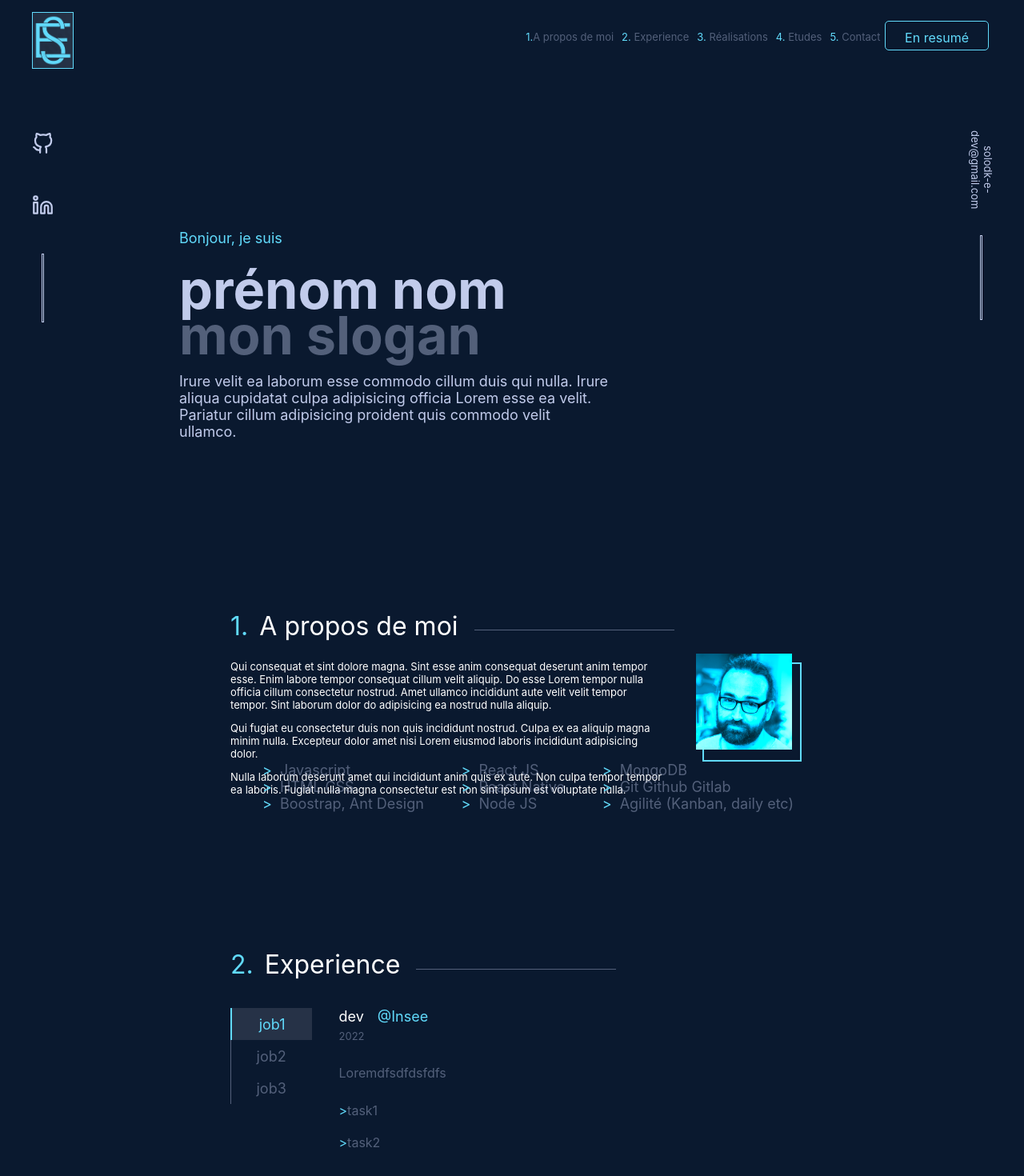
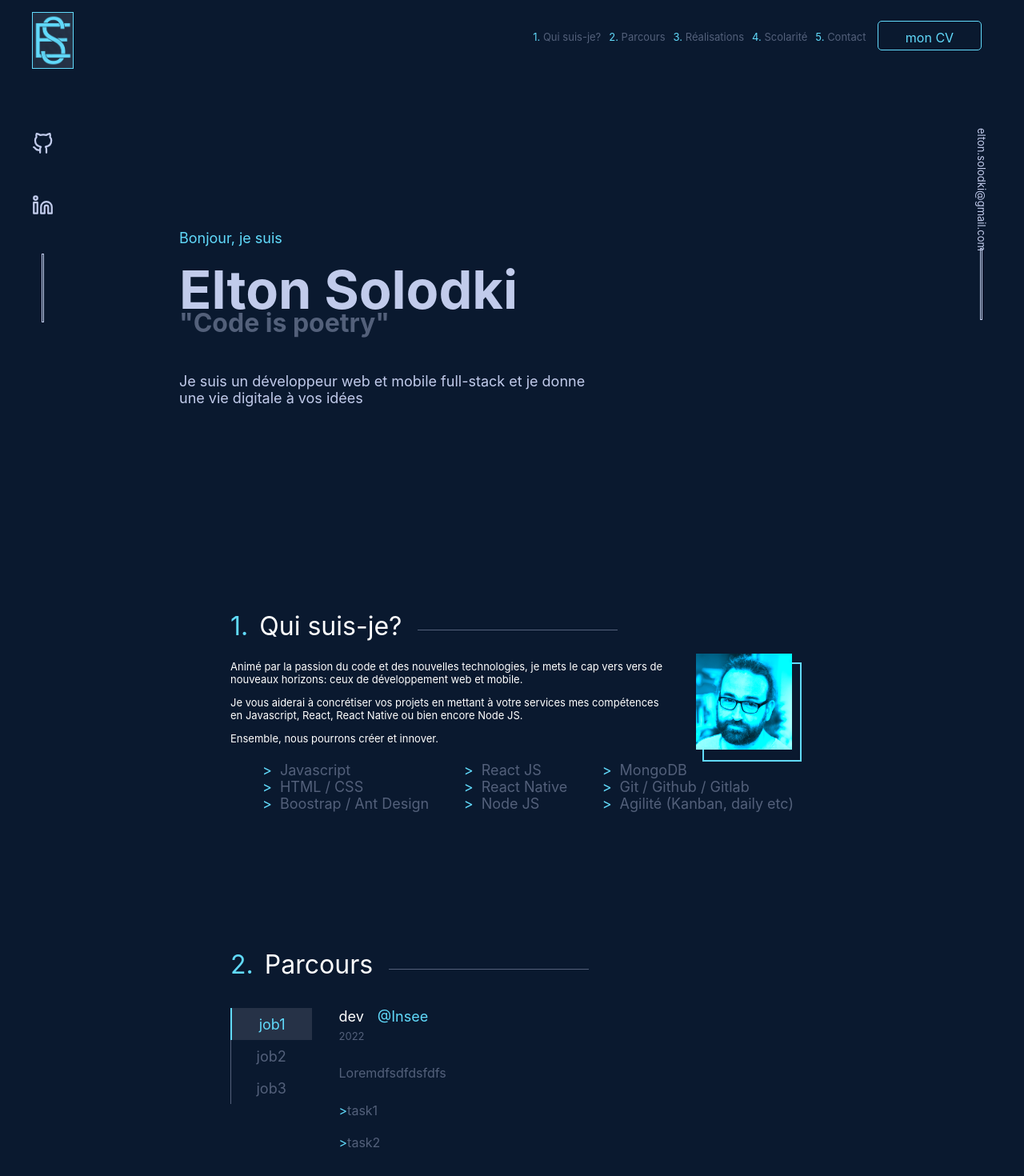
Before and after one commit to Solodk-E/website, a React (Create React App) app: page / in a window 1280 px wide. Shown: the top 1470 px of the page at 80% size. Built offline with nearby package versions, Linux system fonts and the light colour scheme.

Commit message:
intégration true datas en cours

```diff
--- a/src/Components/Mail.js
+++ b/src/Components/Mail.js
@@ -1,7 +1,7 @@
 import React from "react";
 
 function Mail() {
-  const email = "solodk-e-dev@gmail.com";
+  const email = "elton.solodki@gmail.com";
 
   return (
     <section id="mailLink">
--- a/src/Components/Navbar.js
+++ b/src/Components/Navbar.js
@@ -17,12 +17,12 @@ function Navbar() {
               className="navLink"
               style={{ textDecoration: "none" }}
             >
-              <span className="buttonMenu">1.</span>A propos de moi
+              <span className="buttonMenu">1.</span> Qui suis-je?
             </Link>
           </li>
           <li className="ligneSommaire">
             <Link to="#page2" className="navLink">
-              <span className="buttonMenu">2.</span> Experience
+              <span className="buttonMenu">2.</span> Parcours
             </Link>
           </li>
           <li className="ligneSommaire">
@@ -32,7 +32,7 @@ function Navbar() {
           </li>
           <li className="ligneSommaire">
             <Link to="#page4" className="navLink">
-              <span className="buttonMenu">4.</span> Etudes
+              <span className="buttonMenu">4.</span> Scolarité
             </Link>
           </li>
           <li className="ligneSommaire">
@@ -47,7 +47,7 @@ function Navbar() {
           target="_blank"
           rel="noopener noreferrer"
         >
-          En resumé
+          mon CV
         </a>
       </div>
     </section>
--- a/src/Design/App.css
+++ b/src/Design/App.css
@@ -13,7 +13,6 @@ body {
   justify-content: center;
   flex-direction: column;
   overflow: hidden;
-
   align-items: center;
 }
 
@@ -195,6 +194,7 @@ a:link {
   text-align: left;
   margin-top: 3%;
   height: 50%;
+  font-size: xx-large;
 }
 
 #presentation {
@@ -560,10 +560,12 @@ li:hover {
   top: -5%;
   z-index: 12;
   margin-top: 15%;
+
 }
 
 #photoRea:hover {
   filter: none;
+  border: 1px solid #61dafb;
 }
 
 #realines{
--- a/src/Pages/APropos.js
+++ b/src/Pages/APropos.js
@@ -5,31 +5,22 @@ function APropos() {
     <div id="page1" className="page">
       <div id="apropos">
         <div className="title">
-          <span className="spanNumber">1.</span> A propos de moi
+          <span className="spanNumber">1.</span> Qui suis-je?
           <div className="titleLine"></div>
         </div>
         <div id="corpus">
           <div id="leftCorpus">
             <div id="description">
               <p>
-                Qui consequat et sint dolore magna. Sint esse anim consequat
-                deserunt anim tempor esse. Enim labore tempor consequat cillum
-                velit aliquip. Do esse Lorem tempor nulla officia cillum
-                consectetur nostrud. Amet ullamco incididunt aute velit velit
-                tempor tempor. Sint laborum dolor do adipisicing ea nostrud
-                nulla aliquip.
+              Animé par la passion du code et des nouvelles technologies, je mets le cap vers vers de nouveaux horizons: ceux de développement web et mobile.
               </p>
 
               <p>
-                Qui fugiat eu consectetur duis non quis incididunt nostrud.
-                Culpa ex ea aliquip magna minim nulla. Excepteur dolor amet nisi
-                Lorem eiusmod laboris incididunt adipisicing dolor.
+              Je vous aiderai à concrétiser vos projets en mettant à votre services mes compétences en Javascript, React, React Native ou bien encore Node JS.
               </p>
 
               <p>
-                Nulla laborum deserunt amet qui incididunt anim quis ex aute.
-                Non culpa tempor tempor ea laboris. Fugiat nulla magna
-                consectetur est non sint ipsum est voluptate nulla.
+              Ensemble, nous pourrons créer et innover.
               </p>
             </div>
           </div>
@@ -46,8 +37,8 @@ function APropos() {
           <div className="colTech">
             <ul className="colList">
               <li>Javascript</li>
-              <li>HTML CSS</li>
-              <li>Boostrap, Ant Design</li>
+              <li>HTML / CSS</li>
+              <li>Boostrap / Ant Design</li>
             </ul>
           </div>
           <div>
@@ -62,7 +53,7 @@ function APropos() {
           <div className="colTech">
             <ul className="colList">
               <li>MongoDB</li>
-              <li>Git Github Gitlab</li>
+              <li>Git / Github / Gitlab</li>
               <li>Agilité (Kanban, daily etc)</li>
             </ul>
           </div>
--- a/src/Pages/Accroche.js
+++ b/src/Pages/Accroche.js
@@ -5,13 +5,11 @@ function Accroche() {
     <div id="page0" className="page">
       <h1 id="hello">Bonjour, je suis</h1>
       <h2 id="whoAmI">
-        <div id="myId">prénom nom</div>
-        <div id="slogan">mon slogan</div>
+        <div id="myId">Elton Solodki</div>
+        <div id="slogan">"Code is poetry"</div>
       </h2>
       <p id="presentation">
-        Irure velit ea laborum esse commodo cillum duis qui nulla. Irure aliqua
-        cupidatat culpa adipisicing officia Lorem esse ea velit. Pariatur cillum
-        adipisicing proident quis commodo velit ullamco.
+      Je suis un développeur web et mobile full-stack et je donne une vie digitale à vos idées
       </p>
     </div>
   );
--- a/src/Pages/Contact.js
+++ b/src/Pages/Contact.js
@@ -1,25 +1,26 @@
 import React from "react";
 
 function Contact() {
-  const email = "solodk-e-dev@gmail.com";
+  const email = "elton.solodki@gmail.com";
   return (
     <div id="page5" className="page">
       <div className="title2">
         <span className="spanNumber">5.</span>Contact
         <div className="titleLine"></div>
       </div>
-      <div id="messageAccroche">Message</div>
-      <div id="texteContact">
-        Ipsum veniam enim adipisicing fugiat cillum dolore non. Laborum non
-        aliquip cillum officia ex aliquip officia. Nisi ea enim sint est elit
-        proident cupidatat eu pariatur esse. Culpa cillum excepteur sint sint ad
-        magna veniam id. Eiusmod anim ipsum amet proident et adipisicing in ut
-        anim consectetur amet aliquip duis tempor. Elit id ex ullamco sit mollit
-        dolor nisi in anim ullamco culpa ullamco deserunt occaecat.
+      <div id="messageAccroche">
+      <p>
+      Pour mettre en place une future collaboration ou simplement pour discuter, vous pouvez toujours me contacter!
+      </p>
+      <p>
+      A bientôt!
+      </p>
+
       </div>
+
       <div id="cadreButton">
         <a id="resume2" href={`mailto:${email}`}>
-          En resumé
+        Envoyer un message
         </a>
       </div>
     </div>
--- a/src/Pages/Experience.js
+++ b/src/Pages/Experience.js
@@ -80,7 +80,7 @@ function Experience(props) {
   return (
     <div id="page2" className="page">
       <div className="title">
-        <span className="spanNumber">2.</span>Experience
+        <span className="spanNumber">2.</span>Parcours
         <div className="titleLine"></div>
       </div>
       <div id="blocParcours">
--- a/src/Pages/Realisations.js
+++ b/src/Pages/Realisations.js
@@ -11,7 +11,7 @@ function Realisations() {
       </div>
       <div id="reaAff">
         <div id="cadreIll">
-          <img id="photoRea" src="./imagePortfolio.jpg" alt="Elton Solodki portfolio screenschot"/>
+          <img id="photoRea" src="./imagePortfolio.png" alt="Elton Solodki portfolio screenschot"/>
         </div>
         <div id="reaDoc">
           <div id="reaFirst">
--- a/src/Pages/Studies.js
+++ b/src/Pages/Studies.js
@@ -24,7 +24,7 @@ function Studies() {
   return (
     <div id="page4" className="page">
       <div className="title">
-        <span className="spanNumber">4.</span>Diplomes
+        <span className="spanNumber">4.</span>Scolarité
         <div className="titleLine"></div>
       </div>
 
```
Also changed, not shown: public/imagePortfolio.png (added).
